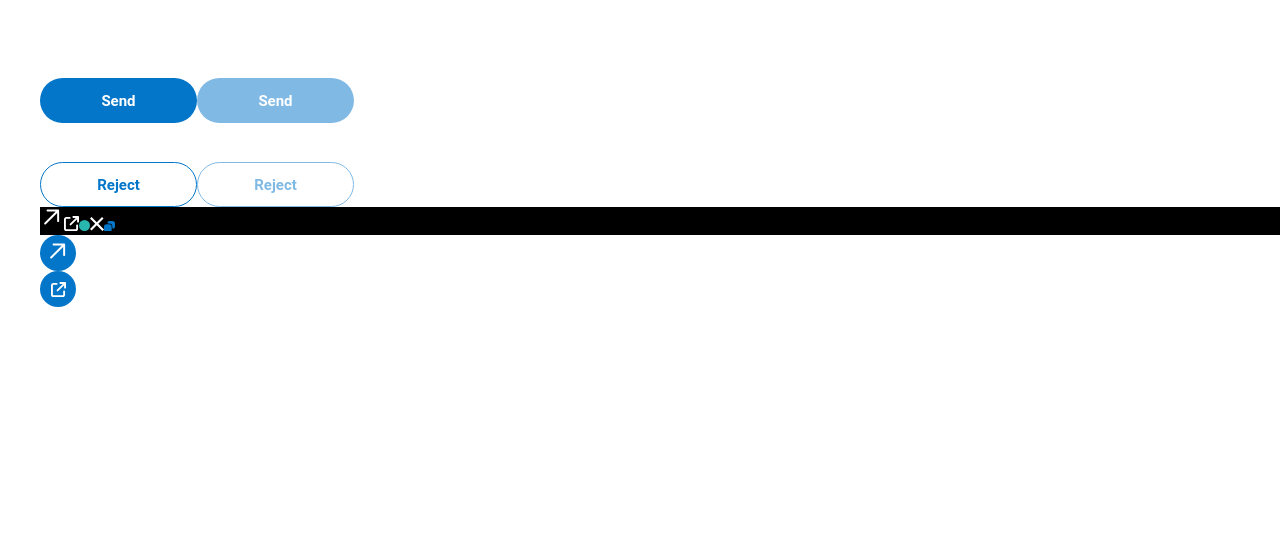
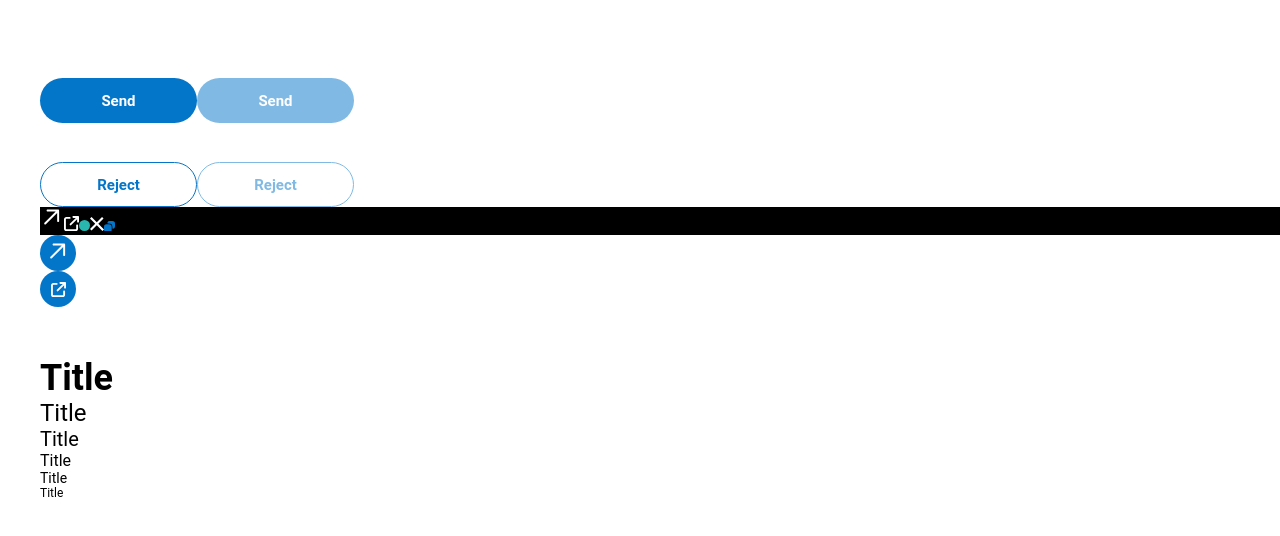
Before and after one commit to kunalabs-io/sui-snap, a React app in the folder packages/wallet-dapp/: page / in a window 1280 px wide. Built offline with nearby package versions, Linux system fonts and the light colour scheme.

Commit message:
added Typography component

```diff
--- /dev/null
+++ b/packages/wallet-dapp/src/components/Typography/Typography.tsx
@@ -0,0 +1,28 @@
+import { ReactNode } from 'react'
+
+import { Stylable } from 'utils/types'
+import { StyledTypography } from './styles'
+
+export interface Props extends Stylable {
+  children: ReactNode
+  variant?: 'title' | 'subtitle1' | 'subtitle2' | 'description' | 'body' | 'caption'
+  fontWeight?: 'bold' | 'medium' | 'regular'
+  color?: 'primary' | 'secondary'
+}
+
+const Typography = ({
+  children,
+  variant = 'title',
+  fontWeight = 'regular',
+  color = 'primary',
+  style,
+  className,
+}: Props) => {
+  return (
+    <StyledTypography variant={variant} fontWeight={fontWeight} color={color} style={style} className={className}>
+      {children}
+    </StyledTypography>
+  )
+}
+
+export default Typography
--- /dev/null
+++ b/packages/wallet-dapp/src/components/Typography/index.ts
@@ -0,0 +1 @@
+export { default } from './Typography'
--- /dev/null
+++ b/packages/wallet-dapp/src/components/Typography/styles.ts
@@ -0,0 +1,35 @@
+import styled from 'styled-components'
+
+import { Props } from './Typography'
+
+type StyledProps = Pick<Props, 'variant' | 'fontWeight' | 'color'>
+
+export const StyledTypography = styled.div<StyledProps>`
+  font-size: ${p => {
+    switch (p.variant) {
+      case 'title':
+        return `${p.theme.typography.size.Title}px`
+      case 'subtitle1':
+        return `${p.theme.typography.size.Subtitle1}px`
+      case 'subtitle2':
+        return `${p.theme.typography.size.Subtitle2}px`
+      case 'description':
+        return `${p.theme.typography.size.Description}px`
+      case 'body':
+        return `${p.theme.typography.size.Body}px`
+      case 'caption':
+        return `${p.theme.typography.size.Caption}px`
+      default:
+        return `${p.theme.typography.size.Title}px`
+    }
+  }};
+
+  font-weight: ${p =>
+    p.fontWeight === 'bold'
+      ? p.theme.typography.weight.Bold
+      : p.fontWeight === 'medium'
+      ? p.theme.typography.weight.Medium
+      : p.theme.typography.weight.Regular};
+
+  color: ${p => (p.color === 'primary' ? p.theme.colors.text.primary : p.theme.colors.text.secondary)};
+`
--- a/packages/wallet-dapp/src/modules/Main/Main.tsx
+++ b/packages/wallet-dapp/src/modules/Main/Main.tsx
@@ -5,6 +5,7 @@ import { IconClose } from 'components/Icons/IconClose'
 import { IconCopy } from 'components/Icons/IconCopy'
 import { IconExplore } from 'components/Icons/IconExplore'
 import { IconSend } from 'components/Icons/IconSend'
+import Typography from 'components/Typography/Typography'
 
 const Main = () => {
   const handleClick = () => {
@@ -41,6 +42,16 @@ const Main = () => {
           <IconExplore />
         </IconButton>
       </div>
+      <div style={{ height: 50 }} />
+
+      <Typography variant="title" fontWeight="bold">
+        Title
+      </Typography>
+      <Typography variant="subtitle1">Title</Typography>
+      <Typography variant="subtitle2">Title</Typography>
+      <Typography variant="description">Title</Typography>
+      <Typography variant="body">Title</Typography>
+      <Typography variant="caption">Title</Typography>
     </div>
   )
 }
--- a/packages/wallet-dapp/src/styles/typography/index.ts
+++ b/packages/wallet-dapp/src/styles/typography/index.ts
@@ -8,7 +8,7 @@ export enum FontSize {
 }
 
 export enum FontWeight {
-  Normal = 400,
+  Regular = 400,
   Medium = 500,
   Bold = 700,
 }
```
